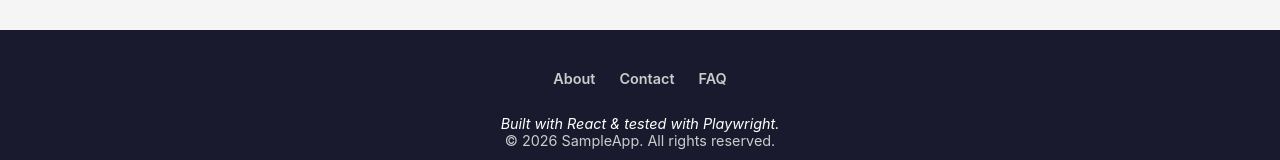
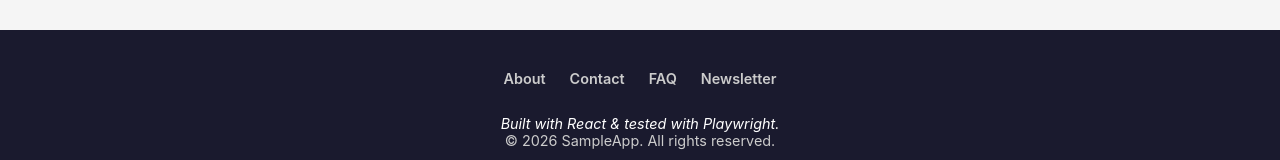
Before and after one commit to microsoft/sample-webapp, a React (Create React App) app: page / in a window 1280 px wide. Shown: the part 456-616 px from the top of the page. Built offline with nearby package versions, Linux system fonts and the light colour scheme.

Commit message:
feat(footer): add Newsletter link

```diff
--- a/src/components/Footer.js
+++ b/src/components/Footer.js
@@ -11,6 +11,7 @@ function Footer() {
         <Link to="/about">About</Link>
         <Link to="/contact">Contact</Link>
         <Link to="/faq">FAQ</Link>
+        <Link to="/newsletter">Newsletter</Link>
       </nav>
       <p className="footer-tagline">Built with React &amp; tested with Playwright.</p>
       <p>&copy; {year} SampleApp. All rights reserved.</p>
```
